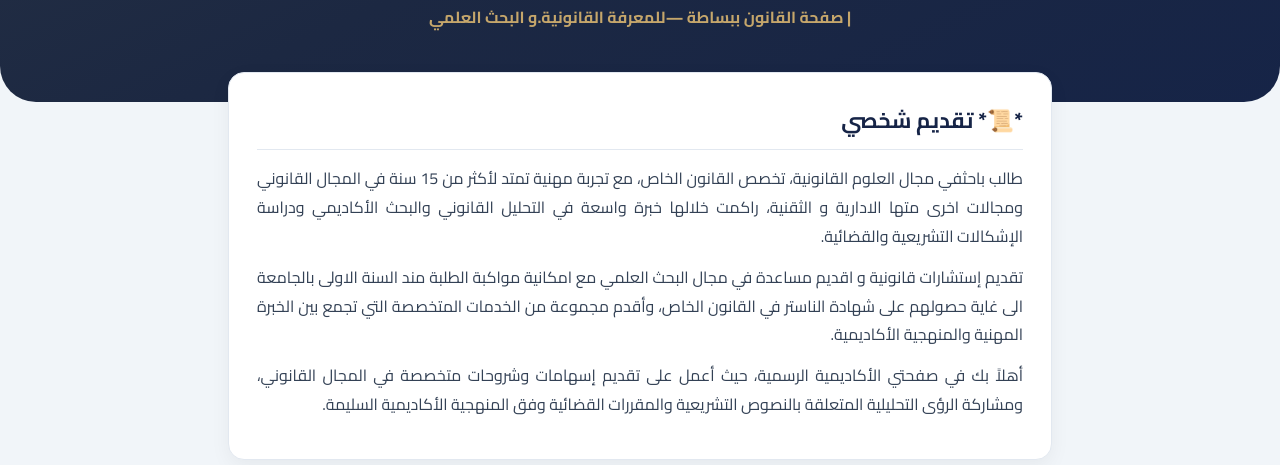
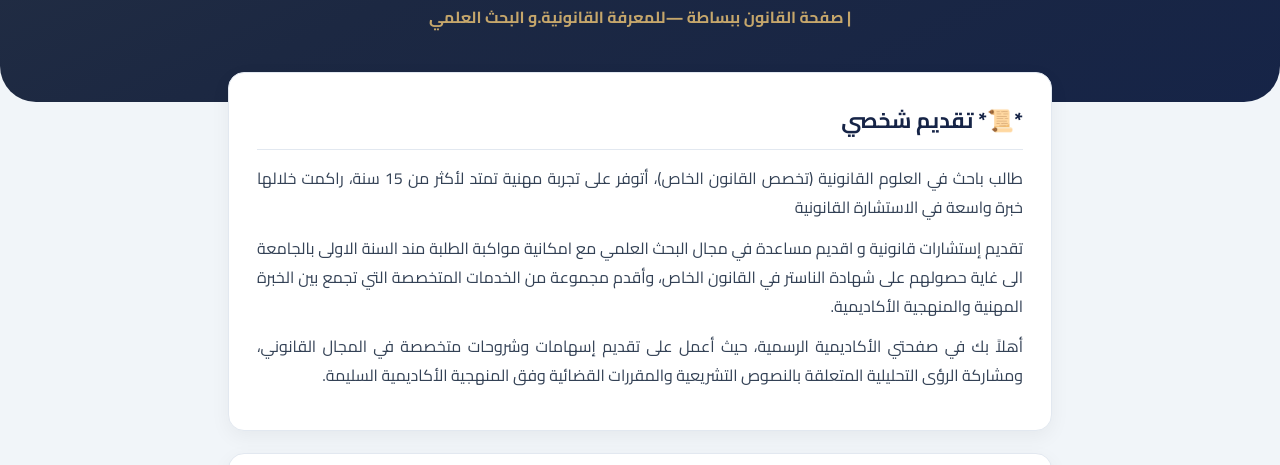
Before and after one commit to abdellatif-droit/abdellatif-academic-profil, a plain HTML site: page index.html in a window 1280 px wide. Shown: the part 332-797 px from the top of the page. Drawn offline with Linux system fonts and the light colour scheme.

Commit message:
Update index.html

```diff
--- a/index.html
+++ b/index.html
@@ -326,9 +326,7 @@
         <section class="card">
             <h2>*📜* تقديم شخصي</h2>
             <p>
-                طالب باحثفي مجال العلوم القانونية، تخصص القانون الخاص، مع تجربة مهنية تمتد لأكثر
-                من 15 سنة في المجال القانوني ومجالات اخرى متها الادارية و الثقنية، راكمت خلالها خبرة واسعة في التحليل القانوني والبحث الأكاديمي ودراسة
-                الإشكالات التشريعية والقضائية.
+                طالب باحث في العلوم القانونية (تخصص القانون الخاص)، أتوفر على تجربة مهنية تمتد لأكثر من 15 سنة، راكمت خلالها خبرة واسعة في الاستشارة القانونية
             </p>
             <p>
                 تقديم إستشارات قانونية و اقديم مساعدة في مجال البحث العلمي مع امكانية مواكبة الطلبة مند السنة الاولى بالجامعة الى غاية حصولهم على شهادة الناستر في القانون الخاص،
```
